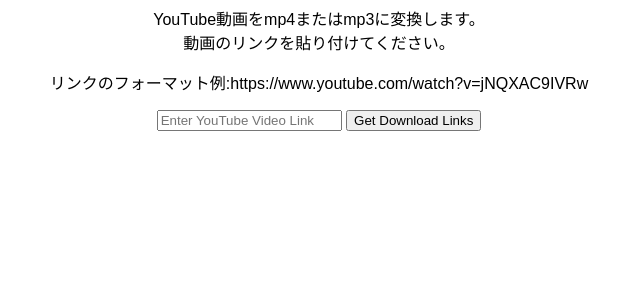
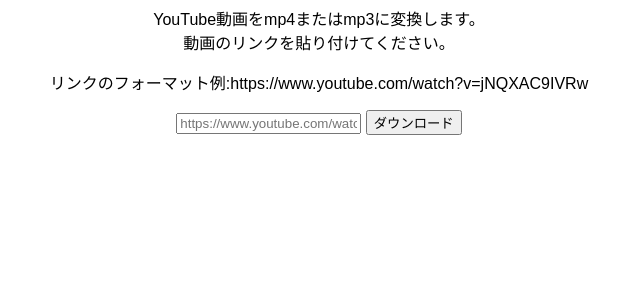
Before and after one commit to Yuki-1018/python-Vercel, a Flask app: page / in a window 1280 px wide. Shown: the part 120-420 px from the top of the page, without its empty margins (321-961 px from the left). Run offline with Flask 3, Linux system fonts and the light colour scheme.

Commit message:
Update index.html

```diff
--- a/templates/index.html
+++ b/templates/index.html
@@ -48,8 +48,8 @@
     <p>YouTube動画をmp4またはmp3に変換します。<br>動画のリンクを貼り付けてください。</p>
     <p>リンクのフォーマット例:https://www.youtube.com/watch?v=jNQXAC9IVRw</p>
     <form action="/get_mp4_mp3" method="post">
-        <input type="text" name="youtube_link" placeholder="Enter YouTube Video Link" required>
-        <button type="submit">Get Download Links</button>
+        <input type="text" name="youtube_link" placeholder="https://www.youtube.com/watch?v=" required>
+        <button type="submit">ダウンロード</button>
     </form>
 </body>
 </html>
```
